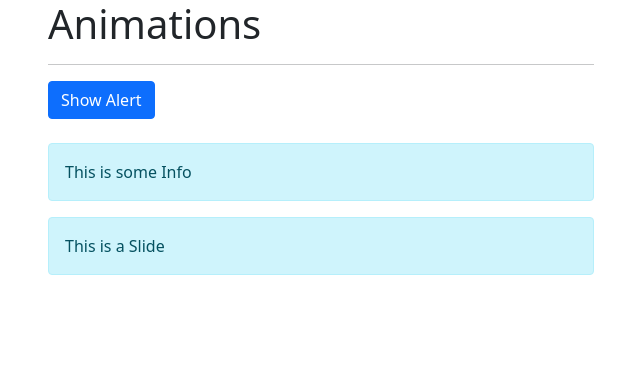
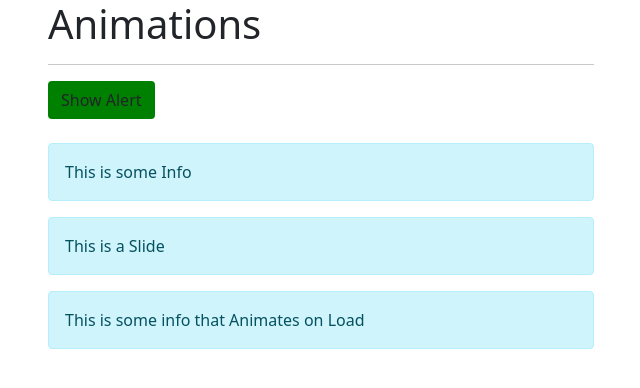
Before and after one commit to rlr524/vuejs-complete-animations, a Vue app: page / in a window 1280 px wide. Shown: the top 388 px of the page, without its empty margins (34-674 px from the left). Built offline with nearby package versions, Linux system fonts and the light colour scheme.

Commit message:
add class binding to button

```diff
--- a/src/App.vue
+++ b/src/App.vue
@@ -4,7 +4,11 @@
       <div class="col-xs-12 col-sm-8 col-sm-offset-2 col-md-6 col-md-offset-3">
         <h1>Animations</h1>
         <hr />
-        <button class="btn btn-primary mb-4" @click="toggleShow">
+        <button
+          class="btn mb-4"
+          :class="[show ? greenClass : redClass]"
+          @click="toggleShow"
+        >
           Show Alert
         </button>
         <!-- We use v-show here vs v-if because we're guessing that this may get toggled a lot
@@ -18,6 +22,11 @@
         <transition name="slide" type="animation">
           <div class="alert alert-info" v-show="show">This is a Slide</div>
         </transition>
+        <transition name="fade">
+          <div class="alert alert-info" v-if="show" appear>
+            This is some info that Animates on Load
+          </div>
+        </transition>
       </div>
     </div>
   </div>
@@ -29,6 +38,8 @@ export default {
   data() {
     return {
       show: true,
+      redClass: "button-red",
+      greenClass: "button-green",
     };
   },
   methods: {
@@ -77,6 +88,14 @@ export default {
   opacity: 0;
 }
 
+.button-red {
+  background-color: red;
+}
+
+.button-green {
+  background-color: green;
+}
+
 @keyframes slide-in {
   from {
     transform: translateY(20px);
```
